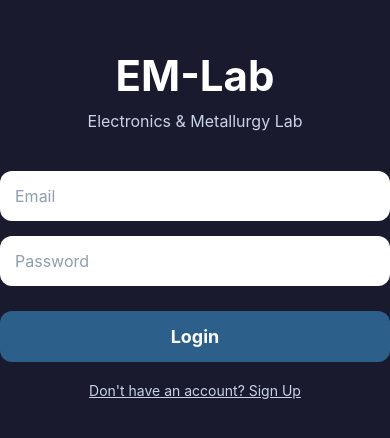
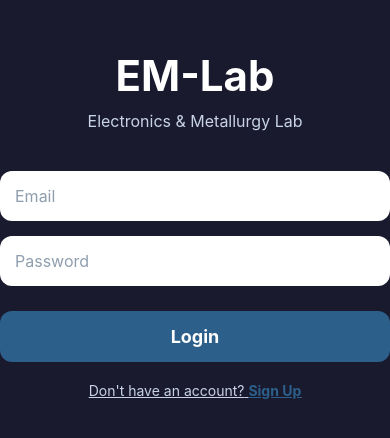
Before and after one commit to silverna-creator/UNAM-I3691CP-buildtech-innovators-EM-lab, a React Native app: screen / in a window 390 px wide. Shown: the part 198-636 px from the top of the page. Built offline with nearby package versions, Linux system fonts and the light colour scheme.

Commit message:
styling: Change color of sign up

```diff
--- a/App.js
+++ b/App.js
@@ -251,7 +251,10 @@ export default function App() {
       </TouchableOpacity>
 
       <TouchableOpacity onPress={() => setScreen('signup')}>
-        <Text style={styles.switchText}>Don't have an account? Sign Up</Text>
+        <Text style={styles.switchText}>
+          Don't have an account?{' '}
+          <Text style={styles.signUpText}>Sign Up</Text>
+        </Text>
       </TouchableOpacity>
     </View>
   );
@@ -320,7 +323,7 @@ const styles = StyleSheet.create({
     textDecorationLine: 'underline',
   },
   signUpText: {
-    color: '#00BFFF',
+    color: '#2c5f8a',
     fontWeight: 'bold',
     textDecorationLine: 'underline',
   },
```
